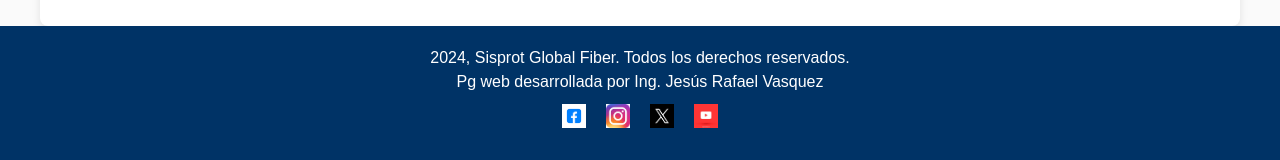
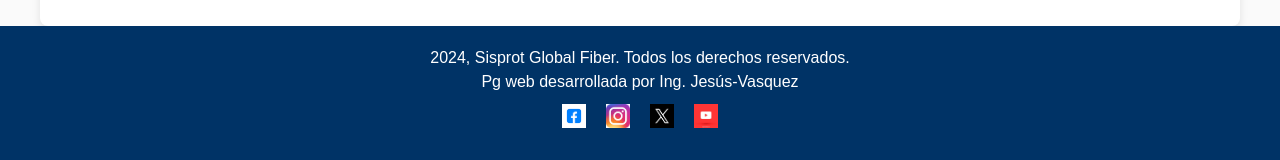
Before and after one commit to rafagax/-Sisprot-Responsive-Website-, a React (Vite) app: page / in a window 1280 px wide. Shown: the part 1173-1333 px from the top of the page. Built offline with nearby package versions, Linux system fonts and the light colour scheme.

Commit message:
Update index.jsx

```diff
--- a/src/Components/Footer/index.jsx
+++ b/src/Components/Footer/index.jsx
@@ -7,7 +7,7 @@ const Footer = () => {
     <>
       <div className="footer">
         <p className='pfotter'>2024, Sisprot Global Fiber. Todos los derechos reservados.</p>
-        <p className='pfotter'>Pg web desarrollada por Ing. Jesús Rafael Vasquez</p>
+        <p className='pfotter'>Pg web desarrollada por Ing. Jesús-Vasquez</p>
         <div className="social-icons">
           <a href="#"><img src="facebook-icon.png" alt="Facebook" /></a>
           <a href="#"><img src="instagram-icon.png" alt="Instagram" /></a>
```
